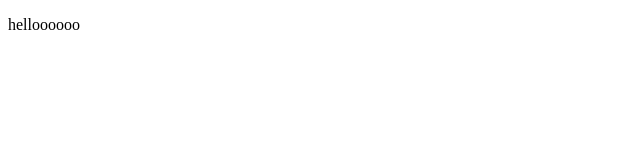
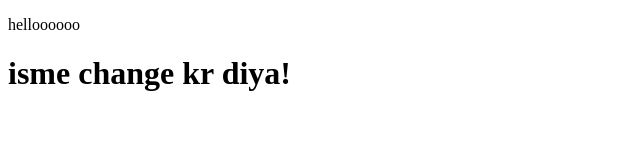
Before and after one commit to karankiroula/localRepo, a plain HTML site: page index.html in a window 1280 px wide. Shown: the whole page, without its empty margins (0-640 px from the left). Drawn offline with Linux system fonts and the light colour scheme.

Commit message:
added a line

```diff
--- a/index.html
+++ b/index.html
@@ -7,5 +7,6 @@
 </head>
 <body>
     <p>helloooooo</p>
+    <h1>isme change kr diya!</h1>
 </body>
 </html>
```
